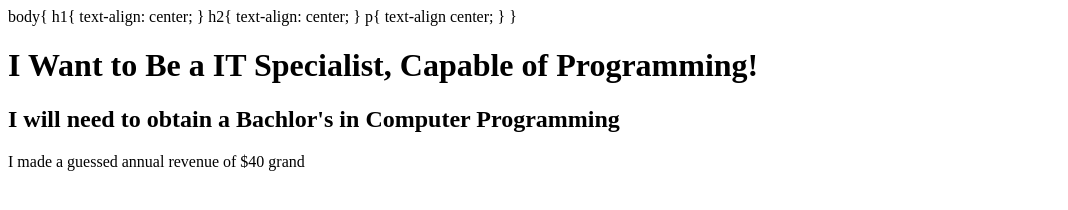
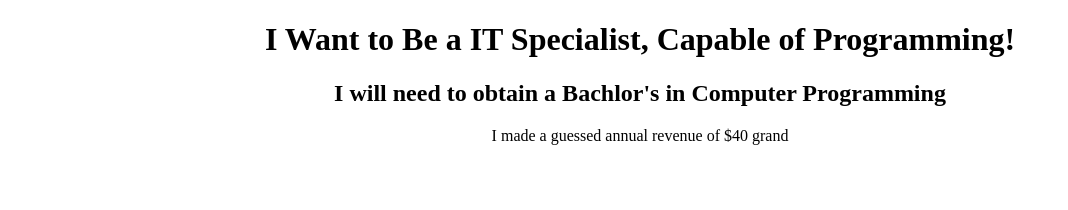
Before and after one commit to wbne/IT_Specialist, a plain HTML site: page index.html in a window 1280 px wide. Shown: the whole page, without its empty margins (0-1068 px from the left). Drawn offline with Linux system fonts and the light colour scheme.

Commit message:
Update index.html

```diff
--- a/index.html
+++ b/index.html
@@ -1,17 +1,22 @@
 <!DOCTYPE html>
   <html>
     <body>
-    body{
+      <style>
    h1{
 				text-align: center;
+				color: #000000;
 			}
 			h2{
 				text-align: center;
+				color: #000000;
 			}
 			p{
-      text-align center;
+				text-align: center;
+				color: #000000;
+				width: 500px;
+				margin: auto;
 			}
-      }
+      </style>
 
 
 
```
Lines whose indentation alone changed are shown as unchanged.
